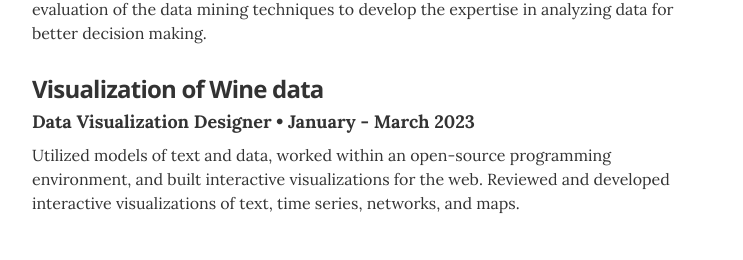
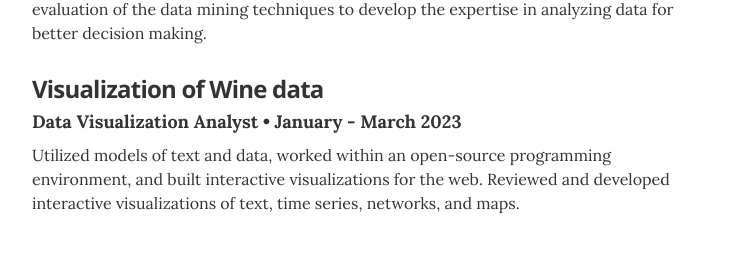
Before and after one commit to rchum/portfolio, a Jekyll site: the page built from index.html, in a window 1280 px wide. Shown: the part 1474-1734 px from the top of the page, without its empty margins (268-1011 px from the left). Built offline with Jekyll 4.4.1, drawn with Linux system fonts in a browser that asks for light colours.

Commit message:
Update projects.yml

```diff
--- a/_data/projects.yml
+++ b/_data/projects.yml
@@ -10,7 +10,7 @@
 
 # Springfield Community Outreach Group
 - project: Visualization of Wine data
-  role: Data Visualization Designer
+  role: Data Visualization Analyst
   duration: January - March 2023
   # url: "#"
   description: Utilized models of text and data, worked within an open-source programming environment, and built interactive visualizations for the web. Reviewed and developed interactive visualizations of text, time series, networks, and maps.
```
